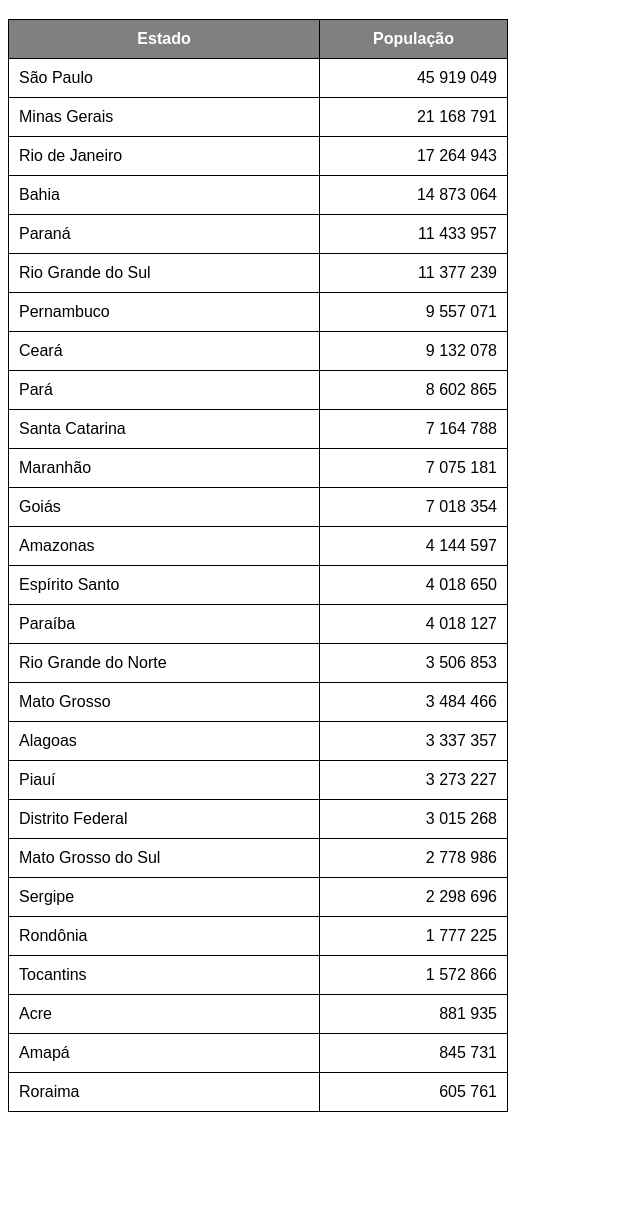
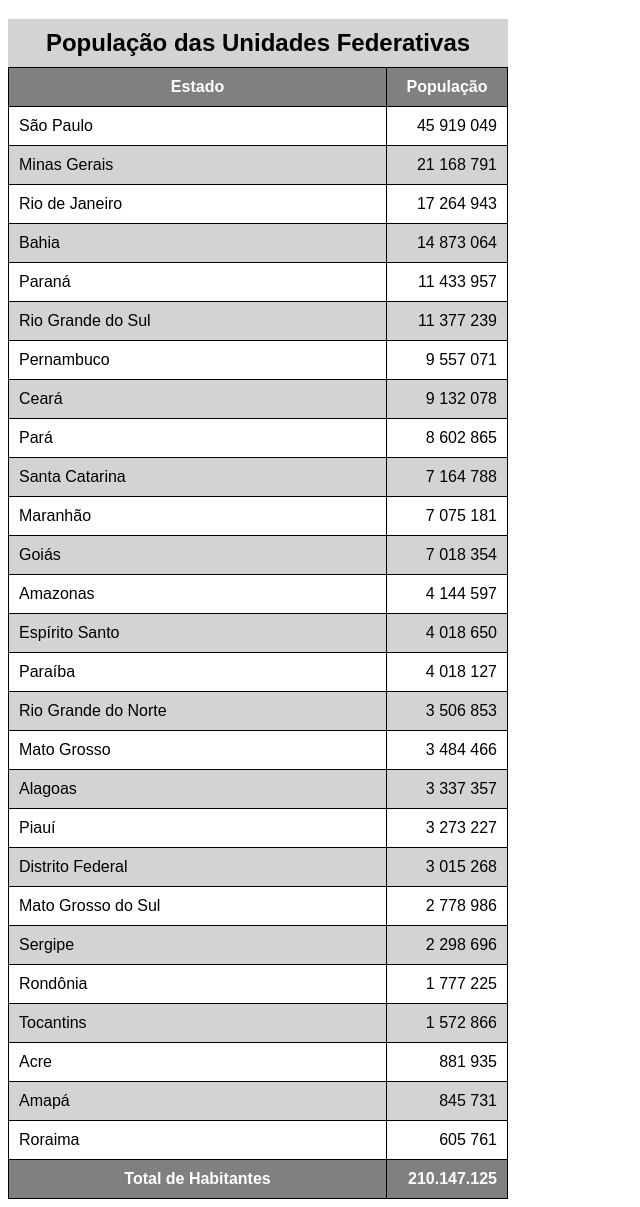
Before and after one commit to stefanyfran/html-css, a plain HTML site: page Exercicios/ex023/tabela002.html in a window 1280 px wide. Shown: the part 61-1268 px from the top of the page, without its empty margins (0-640 px from the left). Before the commit the page ends 1181 px from the top, so only its background shows below. Drawn offline with Linux system fonts and the light colour scheme.

Commit message:
atualizei tabela002

```diff
--- a/Exercicios/ex023/tabela002.html
+++ b/Exercicios/ex023/tabela002.html
@@ -12,6 +12,7 @@
         table {
             width: 500px;
             border-collapse: collapse;
+            position: relative;
         }
 
         td, th {
@@ -19,9 +20,28 @@
             padding: 10px;
         }
 
+        caption {
+            font-size: 1.5em;
+            font-weight: bold;
+            padding: 10px;
+            background-color: lightgray;
+        }
+
         thead, tfoot {
             background-color: gray;
             color: white;
+        }
+
+        thead > tr > th {
+            position: sticky;
+            top: -1px;
+            background-color: gray;
+        }
+
+        /* odd=impar
+           even=par  */
+        tbody > tr:nth-child(even) {
+            background-color: lightgray;
         }
 
         td.num {
@@ -32,10 +52,11 @@
 <body>
     <h1>Uso de tabelas grandes</h1>
     <table>
+        <caption>População das Unidades Federativas</caption>
         <thead>
             <tr>
-                <th>Estado</th>
-                <th>População</th>
+                <th scope="col">Estado</th>
+                <th scope="col" style="width: 100px;">População</th>
             </tr>
         </thead>
         <tbody>
@@ -148,6 +169,12 @@
                 <td class="num">605 761</td>
             </tr>
         </tbody>
+        <tfoot>
+            <tr>
+                <th scope="row">Total de Habitantes</th>
+                <td class="num"><strong>210.147.125</strong></td>
+            </tr>
+        </tfoot>
     </table>
 </body>
 </html>
```
